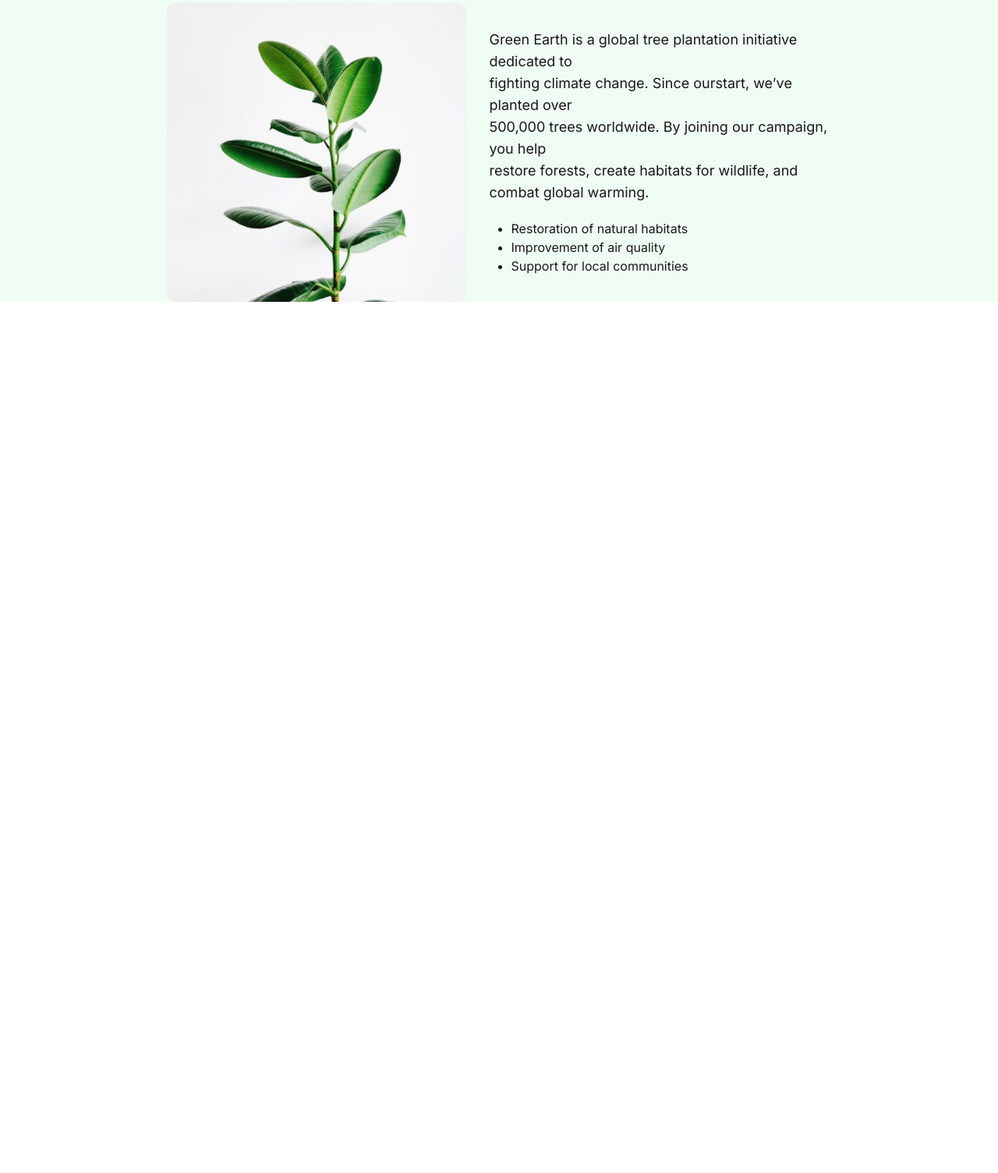
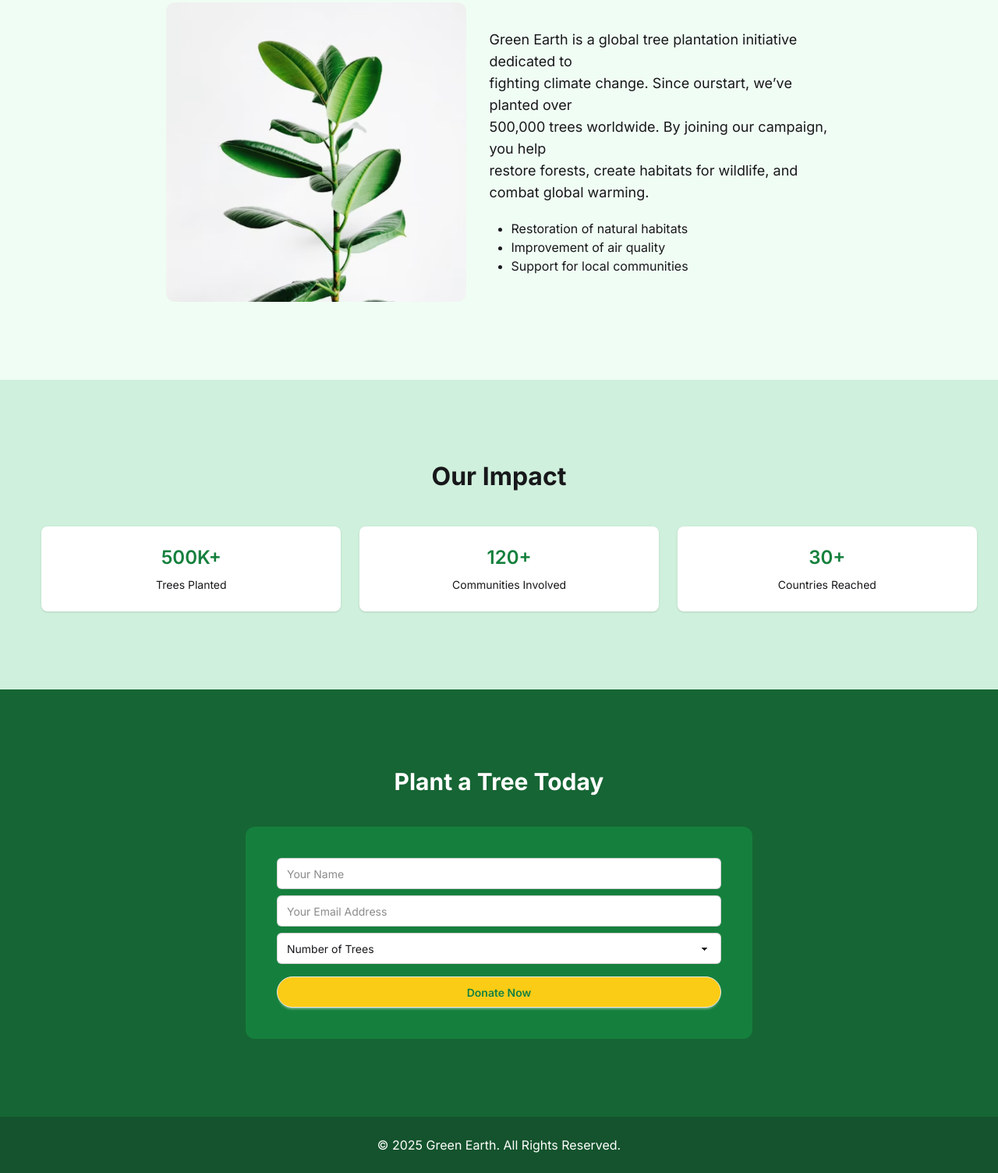
Before and after one commit to tamim127/green-earth-projects, a plain HTML site: page index.html in a window 1280 px wide. Shown: the part 466-1970 px from the top of the page at 78% size. Before the commit the page ends 903 px from the top, so only its background shows below. Drawn offline with nearby package versions, Linux system fonts and the light colour scheme.

Commit message:
added Our Impact Section,plant a tree today section & footer section

```diff
--- a/index.html
+++ b/index.html
@@ -52,7 +52,7 @@
                     <li><a>Plant a Tree</a></li>
                 </ul>
             </div>
-            <a href="" class=" text-white font-bold text-xl md:text-2xl">Green Earth</a>
+            <a href="" class=" text-white font-bold text-xl md:text-2xl ml-0 md:ml-[135px]">Green Earth</a>
         </div>
         <div class="navbar-center hidden lg:flex">
             <ul class=" menu menu-horizontal px-1  text-white">
@@ -61,8 +61,8 @@
                 <li><a>Plant a Tree</a></li>
             </ul>
         </div>
-        <div class="navbar-end">
-            <button class="btn bg-[#FACC15] text-[#15803d] rounded-3xl outline-0 shadow-0 ">Plant a Tree </button>
+        <div class="navbar-end mr-2 md:mr-[135px]">
+            <button class="btn  bg-[#FACC15] text-[#15803d] rounded-3xl outline-0 shadow-0 transition duration-500 transform hover:scale-103">Plant a Tree </button>
         </div>
     </div>
 
@@ -74,11 +74,13 @@
                 <img src="./assets/hero-leaf1.png" alt="">
             </div>
             <div class="mt-[70px] md:mt-0">
-                <h1 class="font-bold text-black text-[28px] md:text-[45px] mt-5 md:mt-0 px-2 ">Plant a Tree, Grow a Future</h1>
-                <p class="text-[#1f2937] mt-2 px-2">Join our mission to plant 1 million trees and make the Earth greener for
+                <h1 class="font-bold text-black text-[28px] md:text-[45px] mt-5 md:mt-0 px-2 ">Plant a Tree, Grow a
+                    Future</h1>
+                <p class="text-[#1f2937] mt-2 px-2">Join our mission to plant 1 million trees and make the Earth greener
+                    for
                     future
                     generations.</p>
-                <button class="btn bg-[#FACC15] text-[#15803d] rounded-3xl outline-0 shadow-0 mt-4 ">Get
+                <button class="btn bg-[#FACC15] text-[#15803d] rounded-3xl outline-0 shadow-0 mt-4 transition duration-500 transform hover:scale-103">Get
                     Invoice</button>
             </div>
             <div>
@@ -99,7 +101,10 @@
                 <img class="rounded-xl" src="./assets/about.png" alt="">
             </div>
             <div>
-                    <h3 class=" text-lg">Green Earth is a global tree plantation initiative dedicated to <br>fighting climate change. Since ourstart, we’ve planted over <br> 500,000 trees worldwide. By joining our campaign, you help <br> restore forests, create habitats for wildlife, and combat global warming.</h3>
+                <h3 class=" text-lg">Green Earth is a global tree plantation initiative dedicated to <br>fighting
+                    climate change. Since ourstart, we’ve planted over <br> 500,000 trees worldwide. By joining our
+                    campaign, you help <br> restore forests, create habitats for wildlife, and combat global warming.
+                </h3>
                 <ul class="list-disc mt-5 ml-7 ">
                     <li>Restoration of natural habitats</li>
                     <li>Improvement of air quality</li>
@@ -110,6 +115,72 @@
     </section>
 
 
+    <!-- Our Impact Section-->
+
+    <section class="bg-[#cff0dc]">
+        <div class="mt-[100px]">
+            <h1 class=" font-bold text-[32px] text-center pt-[100px]">Our Impact</h1>
+        </div>
+        <div class="w-11/12 flex mx-auto items-center ">
+            <div class=" grid grid-cols-1 md:grid-cols-3 mx-auto mt-[40px] mb-[100px] gap-[30px] md:gap-[50px] ">
+                <div>
+                    <div class="card bg-base-100 w-96 shadow-sm transition duration-500 transform hover:scale-103">
+                        <div class="card-body text-center">
+                            <h2 class="card-title justify-center text-[#15803d] text-2xl">500K+</h2>
+                            <p>Trees Planted</p>
+                        </div>
+                    </div>
+                </div>
+                <div>
+                    <div class="card bg-base-100 w-96 shadow-sm transition duration-500 transform hover:scale-103">
+                        <div class="card-body text-center">
+                            <h2 class="card-title justify-center text-[#15803d] text-2xl">120+</h2>
+                            <p>Communities Involved</p>
+                        </div>
+                    </div>
+                </div>
+                <div>
+                    <div class="card bg-base-100 w-96 shadow-sm transition duration-500 transform hover:scale-103">
+                        <div class="card-body text-center">
+                            <h2 class="card-title justify-center text-[#15803d] text-2xl">30+</h2>
+                            <p>Countries Reached</p>
+                        </div>
+                    </div>
+                </div>
+            </div>
+        </div>
+    </section>
+
+    <!-- plant a tree today section -->
+
+    <section class="bg-[#166534]">
+        <div class=" pb-[100px]">
+            <div>
+                <h1 class="font-bold text-white text-3xl text-center pt-[100px]">Plant a Tree Today</h1>
+            </div>
+            <div class=" bg-[#15803d] w-auto md:w-[650px] p-[40px] mx-auto rounded-xl mt-[40px] ">
+                <input type="text" placeholder="Your Name" class="input w-full rounded-[6px] outline-0! transition duration-500 transform hover:scale-103" />
+                <input type="email" placeholder="Your Email Address" class="input w-full mt-2 rounded-[6px] outline-0! transition duration-500 transform hover:scale-103" />
+                <select class="select mt-2 w-full rounded-[6px] outline-0! transition duration-500 transform hover:scale-103">
+                    <option disabled selected>Number of Trees</option>
+                    <option>10</option>
+                    <option>50</option>
+                    <option>100</option>
+                </select>
+                <button class="btn bg-[#FACC15] text-[#15803d] w-full rounded-3xl outline-0 shadow-0 mt-4 transition duration-500 transform hover:scale-103 ">Donate Now
+                </button>
+
+
+            </div>
+        </div>
+    </section>
+
+    <footer>
+        <div class="bg-[#14532d] py-6">
+            <p class=" text-white text-center">© 2025 Green Earth. All Rights Reserved.</p>
+        </div>
+    </footer>
+
 
 
 
```
Lines whose indentation alone changed are shown as unchanged.
